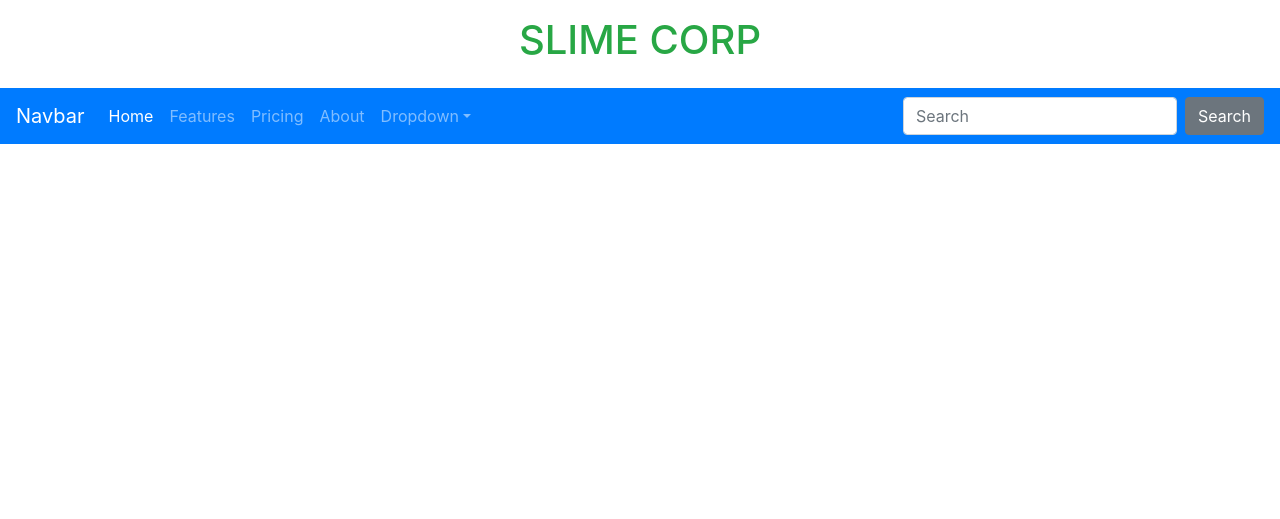
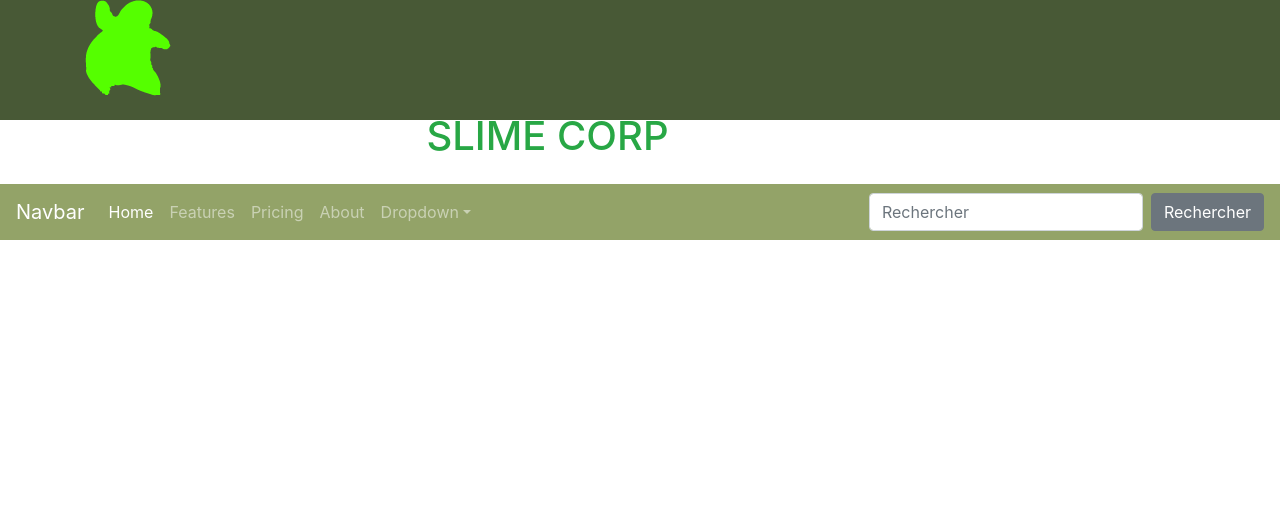
Before and after one commit to LucileRosellini/ALProjectSlimeCorp, a PHP site: page /header.php in a window 1280 px wide. Shown: the top 519 px of the page. Run offline with PHP 8.4, Linux system fonts and the light colour scheme.

Commit message:
footer avancé header en cours

```diff
--- a/header.php
+++ b/header.php
@@ -7,18 +7,23 @@
     <meta name="viewport" content="width=device-width, initial-scale=1.0">
     <!-- CDN Bootstrap-->
     <link rel="stylesheet" href="https://cdn.jsdelivr.net/npm/bootstrap@4.6.1/dist/css/bootstrap.min.css" integrity="sha384-zCbKRCUGaJDkqS1kPbPd7TveP5iyJE0EjAuZQTgFLD2ylzuqKfdKlfG/eSrtxUkn" crossorigin="anonymous">    <title>SlimeCorp</title>
+    <link rel="stylesheet" href="style.css">
 </head>
 
 <body>
 
 
-<header>
-<div>
+<header class="bg-firstColor">
+    <div class="container">
+        <div>
+            <img class="display-block" src="img\logo.png" alt="">
+        </div>
+        <div>
+            <h1 id="titre" class="text-center py-3 text-success col-10">SLIME CORP</h1>
+        </div>
+    </div>
 
-<h1 id="titre" class="text-center py-3 text-success">SLIME CORP</h1>
-</div>
-
-<nav class="navbar navbar-expand-lg navbar-dark bg-primary">
+<nav class="navbar navbar-expand-lg navbar-dark bg-secondColor">
   <a class="navbar-brand" href="#">Navbar</a>
   <button class="navbar-toggler" type="button" data-toggle="collapse" data-target="#navbarColor01" aria-controls="navbarColor01" aria-expanded="false" aria-label="Toggle navigation">
     <span class="navbar-toggler-icon"></span>
@@ -52,8 +57,8 @@
       </li>
     </ul>
     <form class="form-inline my-2 my-lg-0">
-      <input class="form-control mr-sm-2" type="text" placeholder="Search">
-      <button class="btn btn-secondary my-2 my-sm-0" type="submit">Search</button>
+      <input class="form-control mr-sm-2" type="text" placeholder="Rechercher">
+      <button class="btn btn-secondary my-2 my-sm-0" type="submit">Rechercher</button>
     </form>
   </div>
 </nav>
--- a/index.php
+++ b/index.php
@@ -1,5 +1,6 @@
     <?php require_once 'header.php' ?>
 
+  <div class="bg-thirdColor">
 
     <div id="carouselExampleIndicators" class="carousel slide" data-ride="carousel">
       <ol class="carousel-indicators">
@@ -30,4 +31,5 @@
 </div>
 
 
+
     <?php require_once 'footer.php' ?>
--- a/style.css
+++ b/style.css
@@ -1,11 +1,35 @@
-                body {
-                    background-color: #FBFCFC;
-                }
+            .bg-firstColor {
+                background-color: #485936;
+            }
 
-                main {
-                    background-color: #485936;
-                }
+            .bg-secondColor {
+                background-color: #93a368;
+            }
 
-                .imgCarrousel {
-                    height: 10vh!important;
-                }
+            .bg-thirdColor {
+                background-color: #cadbb7;
+            }
+
+            .bg-fourthColor {
+                background-color: #9dcdbf;
+            }
+
+            .bg-fifthColor {
+                background-color: #FCFBFC;
+            }
+
+            header {
+                height: 15vh;
+            }
+
+            footer {
+                height: 25vh;
+            }
+
+            .footerTextSize {
+                font-size: 1em;
+            }
+
+            main {
+                height: 50vh;
+            }
```
Also changed, not shown: footer.php (+19 -8 lines), img/logo.png (added), 1 other file. Lines whose indentation alone changed are shown as unchanged.
